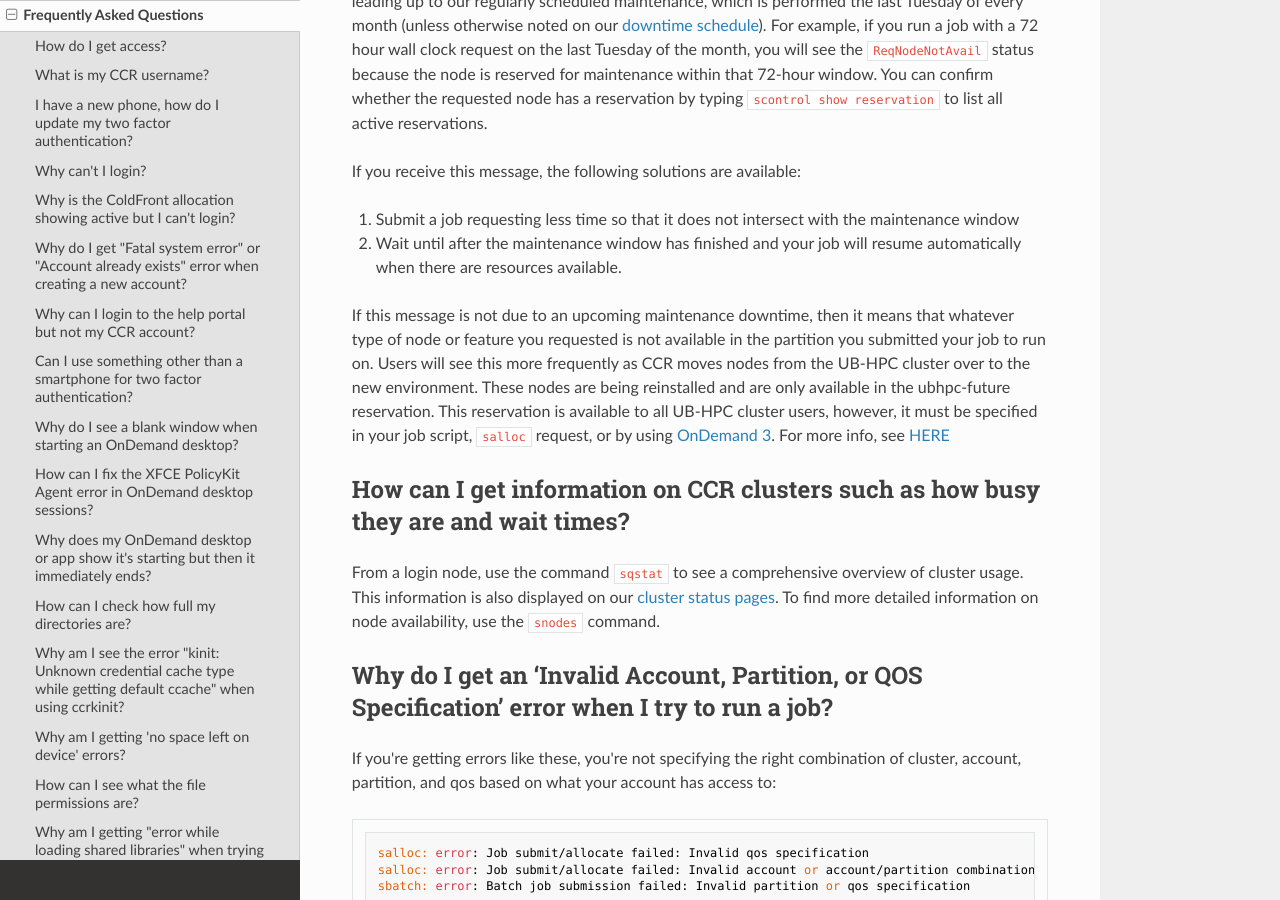
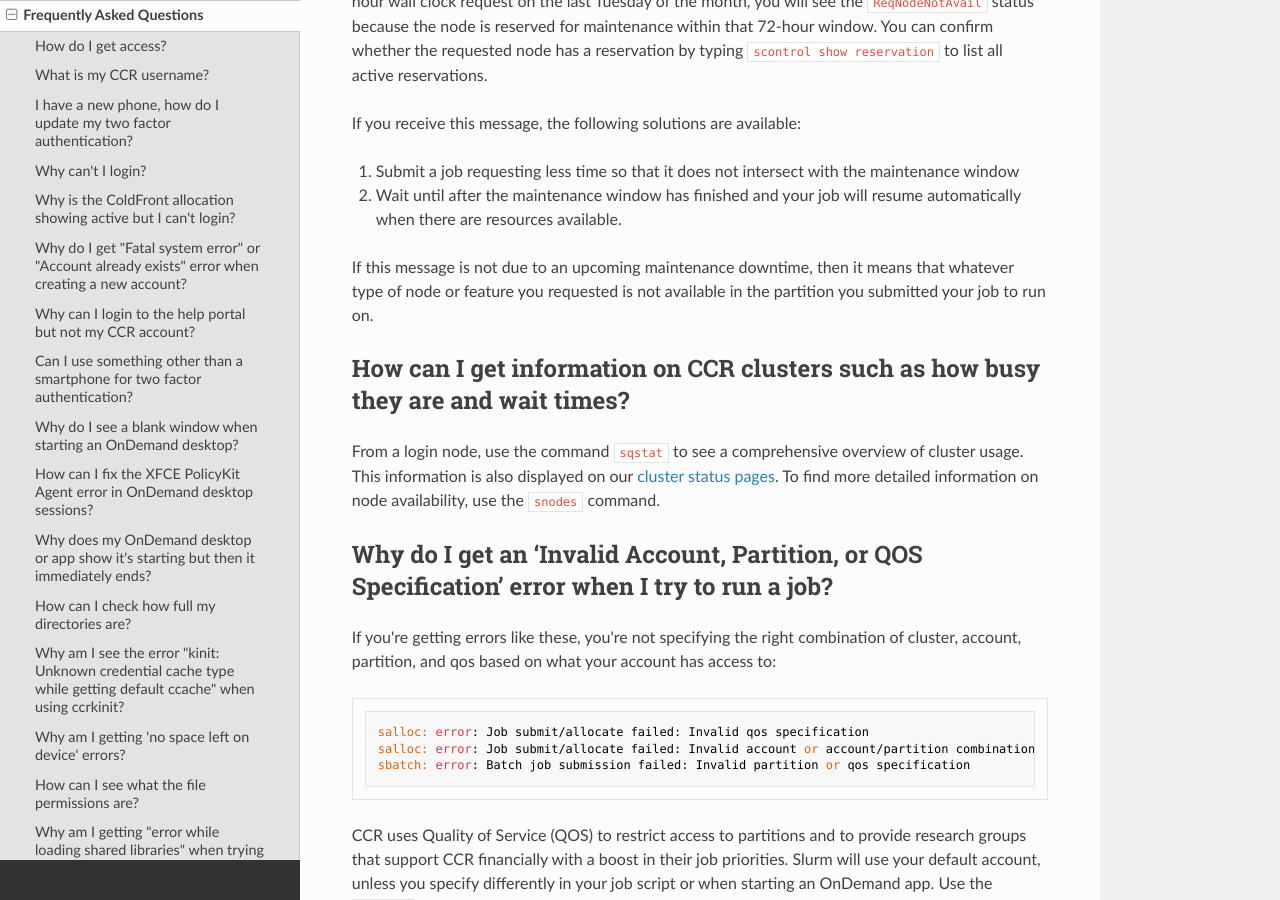
Before and after one commit to ubccr/ccrdocs, an MkDocs documentation site: the page built from pages/faq.md, in a window 1280 px wide and 900 px high, scrolled down 5926 px. Built offline with MkDocs 1.6.1, drawn with Linux system fonts in a browser that asks for light colours; nearby versions of some CDN libraries; some of the changed text lies outside the part shown.

Commit message:
Minor cleanup

```diff
--- a/pages/faq.md
+++ b/pages/faq.md
@@ -66,8 +66,6 @@ There are two common reasons why you might not be able to launch OnDemand sessio
 
 1. You are [over quota](hpc/storage.md#checking-quotas) in your home directory.  See more on managing [OnDemand job data](portals/ood.md#my-interactive-sessions)
 2. You have an Anaconda environment loading in your .bashrc environment file or are loading a Python module in your .bashrc file that is interfering with the OnDemand desktop setup.  [See also](#why-am-i-see-the-error-kinit-unknown-credential-cache-type-while-getting-default-ccache-when-using-ccrkinit)
-3. Your account is in the "new environment" but you're using the old OnDemand.  The new modules don't work in the old OnDemand.  See here for more info on the [new environment](howto/newenv.md)
-
 
 ## How can I check how full my directories are?
 
@@ -149,7 +147,7 @@ If you receive this message, the following solutions are available:
 
 2. Wait until after the maintenance window has finished and your job will resume automatically when there are resources available.
 
-If this message is not due to an upcoming maintenance downtime, then it means that whatever type of node or feature you requested is not available in the partition you submitted your job to run on.  Users will see this more frequently as CCR moves nodes from the UB-HPC cluster over to the new environment.  These nodes are being reinstalled and are only available in the ubhpc-future reservation.  This reservation is available to all UB-HPC cluster users, however, it must be specified in your job script, `salloc` request, or by using [OnDemand 3](https://ondemand-future.ccr.buffalo.edu).  For more info, see [HERE](howto/newenv.md)
+If this message is not due to an upcoming maintenance downtime, then it means that whatever type of node or feature you requested is not available in the partition you submitted your job to run on.
 
 ## How can I get information on CCR clusters such as how busy they are and wait times?
 
```
Also changed, not shown: pages/getting-started.md (+0 -2 lines), pages/index.md (+0 -2 lines).
